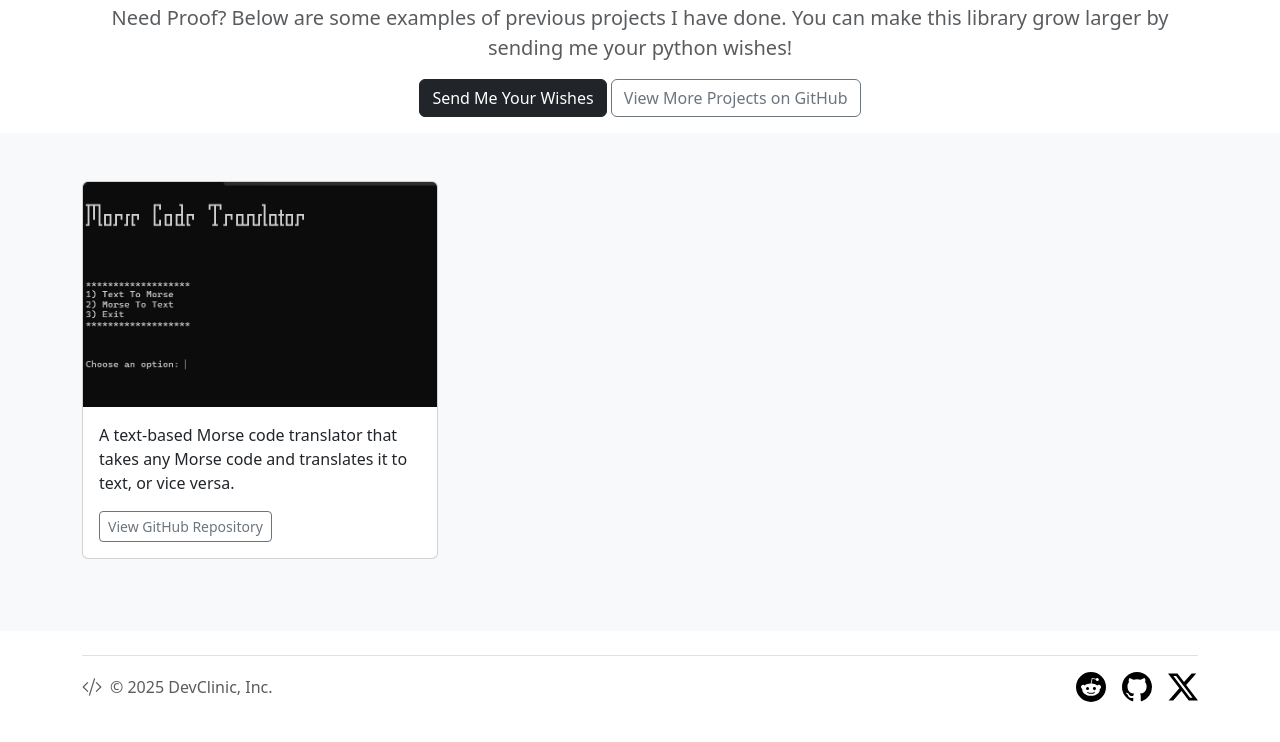
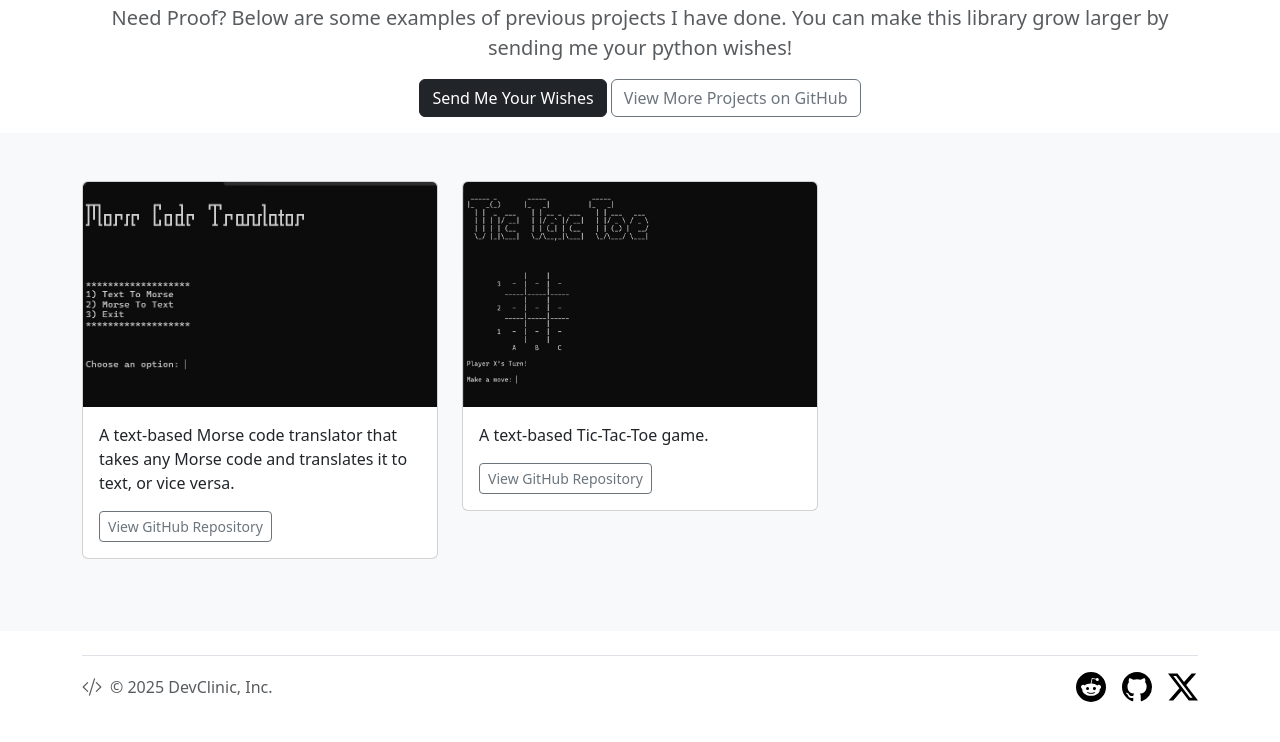
Before and after one commit to Coding-Doctor-Omar/Portfolio-Website, a Flask app: page /projects in a window 1280 px wide. Shown: the part 152-894 px from the top of the page. Run offline with Flask 3, Linux system fonts and the light colour scheme; some libraries are stand-ins or nearby versions.

Commit message:
Add New Project to the Projects Page

```diff
--- a/templates/projects.html
+++ b/templates/projects.html
@@ -7,7 +7,8 @@
             this library grow larger by sending me your python wishes!</p>
         <p>
             <a href="{{ url_for('contact') }}" class="btn btn-dark mb-2 mb-sm-0">Send Me Your Wishes</a>
-            <a href="https://github.com/Coding-Doctor-Omar" target="_blank" class="btn btn-outline-secondary mb-2 mb-sm-0">View More
+            <a href="https://github.com/Coding-Doctor-Omar" target="_blank"
+               class="btn btn-outline-secondary mb-2 mb-sm-0">View More
                 Projects on GitHub</a>
         </p>
     </div>
@@ -24,10 +25,30 @@
                          src="{{ url_for('static', filename='images/Morse_Translator_Screenshot.jpg') }}"
                          data-holder-rendered="true" style="height: 225px; width: 100%; display: block;">
                     <div class="card-body">
-                        <p class="card-text">A text-based Morse code translator that takes any Morse code and translates it to text, or vice versa.</p>
+                        <p class="card-text">A text-based Morse code translator that takes any Morse code and translates
+                            it to text, or vice versa.</p>
                         <div class="d-flex justify-content-between align-items-center">
                             <div class="btn-group">
-                                <a href="https://github.com/Coding-Doctor-Omar/Morse-Translator" target="_blank" class="btn btn-sm btn-outline-secondary">View GitHub Repository</a>
+                                <a href="https://github.com/Coding-Doctor-Omar/Morse-Translator" target="_blank"
+                                   class="btn btn-sm btn-outline-secondary">View GitHub Repository</a>
+                            </div>
+                        </div>
+                    </div>
+                </div>
+            </div>
+            <div class="col-md-4">
+                <div class="card mb-4 box-shadow">
+                    <img class="card-img-top"
+                         data-src="holder.js/100px225?theme=thumb&amp;bg=55595c&amp;fg=eceeef&amp;text=Thumbnail"
+                         alt="Thumbnail [100%x225]"
+                         src="{{ url_for('static', filename='images/tic-tac-toe-match.jpg') }}"
+                         data-holder-rendered="true" style="height: 225px; width: 100%; display: block;">
+                    <div class="card-body">
+                        <p class="card-text">A text-based Tic-Tac-Toe game.</p>
+                        <div class="d-flex justify-content-between align-items-center">
+                            <div class="btn-group">
+                                <a href="https://github.com/Coding-Doctor-Omar/Tic-Tac-Toe" target="_blank"
+                                   class="btn btn-sm btn-outline-secondary">View GitHub Repository</a>
                             </div>
                         </div>
                     </div>
```
Also changed, not shown: static/images/tic-tac-toe-match.jpg (added).
